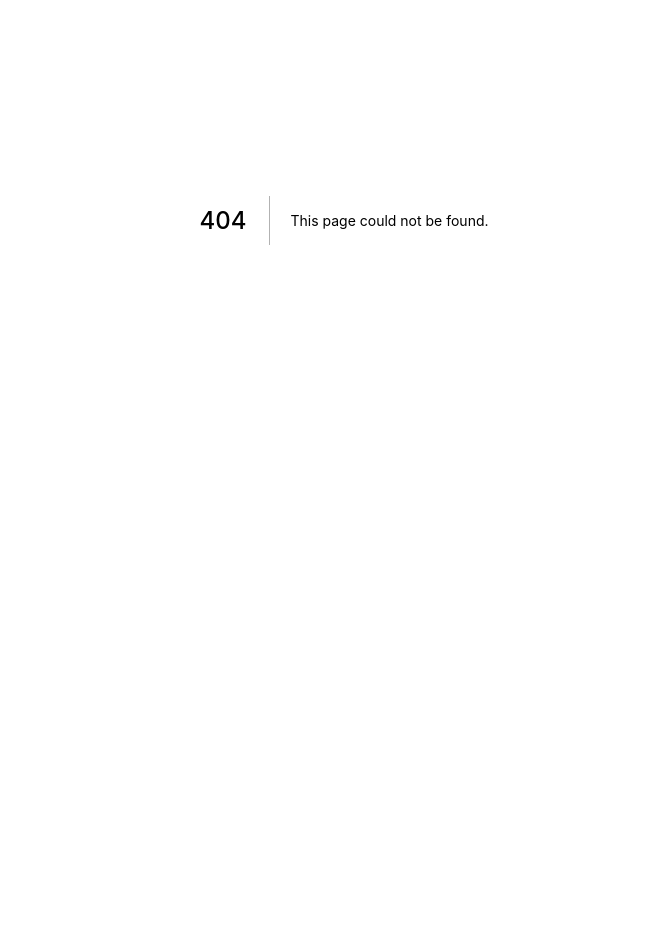
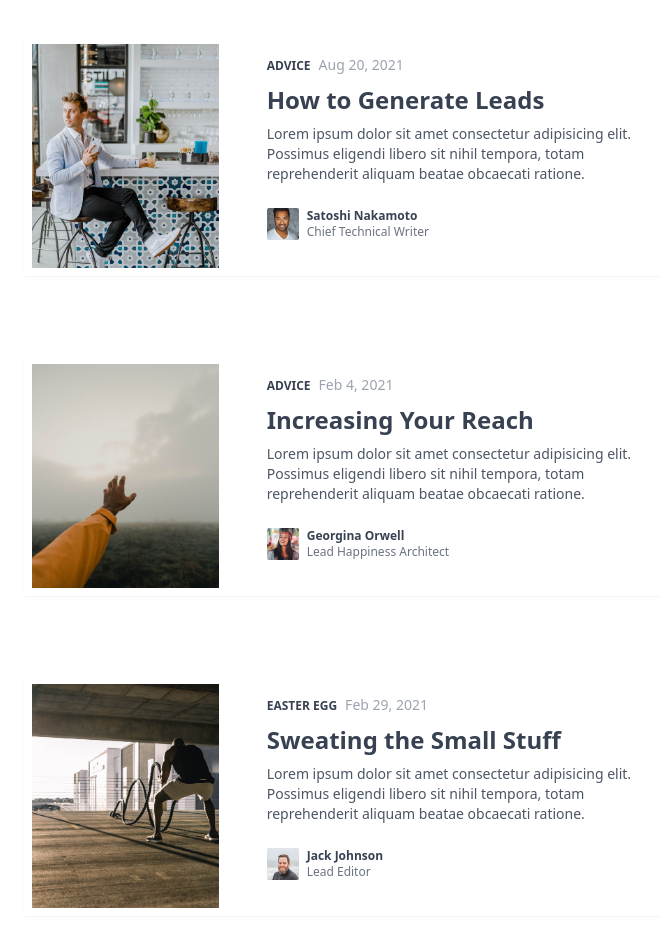
Before and after one commit to Joelynn94/agency-website, a Next.js app: page /blog in a window 1280 px wide. Before the commit this address had no page. Shown: the part 180-1126 px from the top of the page, without its empty margins (296-957 px from the left). Before the commit the page ends 800 px from the top, so only its background shows below. Built offline with nearby package versions, Linux system fonts and the light colour scheme.

Commit message:
feat: adds blog page

```diff
--- a/pages/about.js
+++ b/pages/about.js
@@ -24,8 +24,8 @@ export default function About() {
 					xmlns="http://www.w3.org/2000/svg"
 				>
 					<path
-						fill-rule="evenodd"
-						clip-rule="evenodd"
+						fillRule="evenodd"
+						clipRule="evenodd"
 						d="M0 261.859L24 256.464C48 250.299 96 239.509 144 244.904C192 250.299 240 272.649 288 261.859C336 250.299 384 206.368 432 206.368C480 206.368 528 250.299 576 256.464C624 261.859 672 228.718 720 184.017C768 139.316 816 83.824 864 89.9898C912 95.3848 960 161.666 1008 173.227C1056 184.017 1104 139.316 1152 95.3848C1200 50.6833 1248 6.75252 1296 0.586802C1344 -4.8082 1392 28.3325 1416 45.2883L1440 62.244V295H1416C1392 295 1344 295 1296 295C1248 295 1200 295 1152 295C1104 295 1056 295 1008 295C960 295 912 295 864 295C816 295 768 295 720 295C672 295 624 295 576 295C528 295 480 295 432 295C384 295 336 295 288 295C240 295 192 295 144 295C96 295 48 295 24 295H0V261.859Z"
 						fill="white"
 					/>
--- /dev/null
+++ b/pages/blog.js
@@ -0,0 +1,190 @@
+import Layout from "../components/layout";
+
+export default function Blog() {
+	return (
+		<Layout>
+			<section className="pt-32 lg:pt-40">
+				<h2 className="text-left mx-4 uppercase md:mx-0 font-medium md:text-center text-gray-600">
+					Latest Articles
+				</h2>
+				<ul className="mx-4 -mt-12 md:mx-auto md:w-11/12 lg:mx-auto lg:w-1/2">
+					<div>
+						<div className="relative">
+							<a
+								href="/lead_generation.html"
+								className="flex flex-col md:flex-row gap-x-12 p-2 md:h-60 my-20 rounded-sm overflow-hidden shadow-sm hover:shadow-md border-gray-200 bg-white custom_color_border"
+							>
+								<div className="h-60 md:h-auto md:w-2/5">
+									<img
+										className="w-full h-full object-cover"
+										src="./images/lead_generation.jpg"
+										alt="A man sitting alone in a cafe waiting for someone who will never show up."
+									/>
+								</div>
+								<div className="">
+									<div className="mt-2">
+										<span className="uppercase font-semibold text-gray-700 text-xs">
+											Advice
+										</span>
+										<span className="text-gray-400 mx-2 font-medium text-sm">
+											Aug 20, 2021
+										</span>
+									</div>
+									<h2 className="font-workSans text-2xl font-semibold my-2 text-gray-700">
+										How to Generate Leads
+									</h2>
+									<p className="text-sm mb-6 flex-grow max-w-prose text-gray-600">
+										Lorem ipsum dolor sit amet consectetur
+										adipisicing elit. Possimus eligendi
+										libero sit nihil tempora, totam
+										reprehenderit aliquam beatae obcaecati
+										ratione.
+									</p>
+									<div className="flex items-center">
+										<div className="h-8 w-8 rounded-sm overflow-hidden flex-shrink-0">
+											<img
+												className="w-full h-full object-cover object-bottom"
+												src="./images/writer-3.png"
+												alt="A smiling Satoshi Nakamoto."
+											/>
+										</div>
+										<div className="ml-2 text-xs">
+											<span className="block font-semibold text-gray-700">
+												Satoshi Nakamoto
+											</span>
+											<span className="block font-medium text-gray-500">
+												Chief Technical Writer
+											</span>
+										</div>
+									</div>
+								</div>
+							</a>
+						</div>
+
+						<div className="relative">
+							<a
+								href="/blog.html"
+								className="flex flex-col md:flex-row gap-x-12 p-2 md:h-60 my-20 rounded-sm overflow-hidden shadow-sm hover:shadow-md border-gray-200 bg-white custom_color_border"
+							>
+								<div className="h-60 md:h-auto md:w-2/5">
+									<img
+										className="w-full h-full object-cover"
+										src="./images/increasing_your_reach.jpg"
+										alt="Ahand reaching out."
+									/>
+								</div>
+								<div className="">
+									<div className="mt-2">
+										<span className="uppercase font-semibold text-gray-700 text-xs">
+											Advice
+										</span>
+										<span className="text-gray-400 mx-2 font-medium text-sm">
+											Feb 4, 2021
+										</span>
+									</div>
+									<h2 className="font-workSans text-2xl font-semibold my-2 text-gray-700">
+										Increasing Your Reach
+									</h2>
+									<p className="text-sm mb-6 flex-grow max-w-prose text-gray-600">
+										Lorem ipsum dolor sit amet consectetur
+										adipisicing elit. Possimus eligendi
+										libero sit nihil tempora, totam
+										reprehenderit aliquam beatae obcaecati
+										ratione.
+									</p>
+									<div className="flex items-center">
+										<div className="h-8 w-8 rounded-sm overflow-hidden flex-shrink-0">
+											<img
+												className="w-full h-full object-cover object-bottom"
+												src="./images/writer.png"
+												alt="A smiling female George Orwell."
+											/>
+										</div>
+										<div className="ml-2 text-xs">
+											<span className="block font-semibold text-gray-700">
+												Georgina Orwell
+											</span>
+											<span className="block font-medium text-gray-500">
+												Lead Happiness Architect
+											</span>
+										</div>
+									</div>
+								</div>
+							</a>
+						</div>
+
+						<div className="relative">
+							<a
+								href="/blog.html"
+								className="flex flex-col md:flex-row gap-x-12 p-2 md:h-60 my-20 rounded-sm overflow-hidden shadow-sm hover:shadow-md border-gray-200 bg-white custom_color_border"
+							>
+								<div className="h-60 md:h-auto md:w-2/5">
+									<img
+										className="w-full h-full object-cover"
+										src="./images/sweating_the_small_stuff.jpg"
+										alt="A man working out and sweating... a lot."
+									/>
+								</div>
+								<div className="">
+									<div className="mt-2">
+										<span className="uppercase font-semibold text-gray-700 text-xs">
+											Easter Egg
+										</span>
+										<span className="text-gray-400 mx-2 font-medium text-sm">
+											Feb 29, 2021
+										</span>
+									</div>
+									<h2 className="font-workSans text-2xl font-semibold my-2 text-gray-700">
+										Sweating the Small Stuff
+									</h2>
+									<p className="text-sm mb-6 flex-grow max-w-prose text-gray-600">
+										Lorem ipsum dolor sit amet consectetur
+										adipisicing elit. Possimus eligendi
+										libero sit nihil tempora, totam
+										reprehenderit aliquam beatae obcaecati
+										ratione.
+									</p>
+									<div className="flex items-center">
+										<div className="h-8 w-8 rounded-sm overflow-hidden flex-shrink-0">
+											<img
+												className="w-full h-full object-cover object-bottom"
+												src="./images/writer-2.png"
+												alt="A smiling female Jack Johnson."
+											/>
+										</div>
+										<div className="ml-2 text-xs">
+											<span className="block font-semibold text-gray-700">
+												Jack Johnson
+											</span>
+											<span className="block font-medium text-gray-500">
+												Lead Editor
+											</span>
+										</div>
+									</div>
+								</div>
+							</a>
+						</div>
+					</div>
+				</ul>
+			</section>
+
+			<section className="pt-24 pb-32 lg:pt-32 lg:pb-40 mx-8 lg:mx-0">
+				<div className="relative flex justify-center">
+					<div className="relative">
+						<div className="p-20 text-center bg-white custom_color_border-thick">
+							<h2 className="text-3xl font-bold mb-14 text-gray-900">
+								Ready to Get Started?
+							</h2>
+							<a
+								className="inline-block uppercase text-center cursor-pointer font-semibold px-5 py-2 lg:px-10 border bg-gray-900 text-gray-50 mx-2 lg:mx-8 transition-all duration-300 shadow-sm hover:bg-gray-700 hover:shadow-md focus:ring-2 focus:ring-blue-300"
+								href="/pricing.html"
+							>
+								View Pricing
+							</a>
+						</div>
+					</div>
+				</div>
+			</section>
+		</Layout>
+	);
+}
--- a/pages/contact.js
+++ b/pages/contact.js
@@ -3,18 +3,18 @@ import Layout from "../components/layout";
 export default function Contact() {
 	return (
 		<Layout>
-			<section class="pt-16">
-				<div class="w-full lg:flex mt-6">
-					<div class="contact_info relative flex-grow justify-center px-8 lg:px-20 flex items-center py-20 lg:py-48">
+			<section className="pt-16">
+				<div className="w-full lg:flex mt-6">
+					<div className="contact_info relative flex-grow justify-center px-8 lg:px-20 flex items-center py-20 lg:py-48">
 						<div>
-							<h2 class="font-medium mb-5 text-blue-50">
+							<h2 className="font-medium mb-5 text-blue-50">
 								Contact Us
 							</h2>
 							<div>
-								<div class="flex items-center mb-10">
-									<div class="w-10 h-10 flex items-center justify-center p-2 rounded-full mr-6 bg-white">
+								<div className="flex items-center mb-10">
+									<div className="w-10 h-10 flex items-center justify-center p-2 rounded-full mr-6 bg-white">
 										<svg
-											class="text-green-500 fill-current"
+											className="text-green-500 fill-current"
 											width="18"
 											height="18"
 											viewBox="0 0 18 18"
@@ -35,10 +35,10 @@ export default function Contact() {
 										</svg>
 									</div>
 									<div>
-										<span class="block text-xs font-medium text-green-100 uppercase tracking-widest">
+										<span className="block text-xs font-medium text-green-100 uppercase tracking-widest">
 											Telephone Number
 										</span>
-										<span class="block font-medium text-blue-50">
+										<span className="block font-medium text-blue-50">
 											<a href="tel:+27813434552">
 												(+27) 81 343 4552
 											</a>
@@ -46,10 +46,10 @@ export default function Contact() {
 									</div>
 								</div>
 							</div>
-							<div class="flex items-center mb-10">
-								<div class="w-10 h-10 flex items-center justify-center p-2 rounded-full mr-6 bg-white">
+							<div className="flex items-center mb-10">
+								<div className="w-10 h-10 flex items-center justify-center p-2 rounded-full mr-6 bg-white">
 									<svg
-										class="text-green-500 fill-current"
+										className="text-green-500 fill-current"
 										width="16"
 										height="12"
 										viewBox="0 0 16 12"
@@ -60,27 +60,27 @@ export default function Contact() {
 									</svg>
 								</div>
 								<div>
-									<span class="block text-xs font-medium text-green-100 uppercase tracking-widest">
+									<span className="block text-xs font-medium text-green-100 uppercase tracking-widest">
 										Email Address
 									</span>
-									<span class="block font-medium text-blue-50">
+									<span className="block font-medium text-blue-50">
 										<a href="mailto:accounting@business.com">
 											agency@business.com
 										</a>
 									</span>
 								</div>
 							</div>
-							<div class="flex items-center mb-10">
-								<div class="w-10 h-10 flex items-center justify-center p-2 rounded-full mr-6 bg-white">
+							<div className="flex items-center mb-10">
+								<div className="w-10 h-10 flex items-center justify-center p-2 rounded-full mr-6 bg-white">
 									<svg
-										class="text-green-500 fill-current"
+										className="text-green-500 fill-current"
 										width="18"
 										height="18"
 										viewBox="0 0 18 18"
 										fill="none"
 										xmlns="http://www.w3.org/2000/svg"
 									>
-										<g clip-path="url(#clip0)">
+										<g clipPath="url(#clip0)">
 											<path d="M17.4284 4.87413L15.4017 3.31253C15.264 3.22412 15.1142 3.15601 14.9571 3.11029C14.8006 3.05964 14.6377 3.03148 14.4733 3.02666H8.63987L9.32339 7.29333H14.4733C14.6132 7.29333 14.7881 7.26176 14.9562 7.2097C15.1244 7.15765 15.2865 7.08597 15.4008 7.00832L17.4275 5.44501C17.5427 5.36736 17.5999 5.2641 17.5999 5.16C17.5999 5.05589 17.5427 4.95264 17.4284 4.87413V4.87413ZM7.78654 1.32H6.9332C6.82004 1.32 6.71152 1.36495 6.6315 1.44496C6.55149 1.52498 6.50654 1.6335 6.50654 1.74666V4.73333H3.65982C3.51816 4.73333 3.34408 4.7649 3.17598 4.81781C3.00702 4.86901 2.84574 4.93984 2.73139 5.0192L0.704723 6.5808C0.589523 6.65845 0.533203 6.76256 0.533203 6.86666C0.533203 6.96992 0.589523 7.07317 0.704723 7.15253L2.73139 8.71584C2.84574 8.79349 3.00702 8.86517 3.17598 8.91637C3.34408 8.96842 3.51816 9 3.65982 9H6.50654V16.2533C6.50654 16.3665 6.55149 16.475 6.6315 16.555C6.71152 16.635 6.82004 16.68 6.9332 16.68H7.78654C7.8997 16.68 8.00822 16.635 8.08824 16.555C8.16825 16.475 8.2132 16.3665 8.2132 16.2533V1.74666C8.2132 1.6335 8.16825 1.52498 8.08824 1.44496C8.00822 1.36495 7.8997 1.32 7.78654 1.32V1.32Z" />
 										</g>
 										<defs>
@@ -96,96 +96,96 @@ export default function Contact() {
 									</svg>
 								</div>
 								<div>
-									<span class="block text-xs font-medium text-green-100 uppercase tracking-widest">
+									<span className="block text-xs font-medium text-green-100 uppercase tracking-widest">
 										Physical Address
 									</span>
-									<span class="block font-medium text-blue-50">
+									<span className="block font-medium text-blue-50">
 										3 Abbey Rd, London, United Kingdom
 									</span>
 								</div>
 							</div>
 						</div>
 					</div>
-					<div class="flex-grow justify-center bg-white px-8 lg:px-20 py-20 lg:py-48">
-						<div class="flex justify-center">
+					<div className="flex-grow justify-center bg-white px-8 lg:px-20 py-20 lg:py-48">
+						<div className="flex justify-center">
 							<div>
-								<h2 class="text-xl lg:text-xl font-medium mb-1 text-gray-700">
+								<h2 className="text-xl lg:text-xl font-medium mb-1 text-gray-700">
 									Have a Question?
 								</h2>
-								<span class="text-sm mb-4 text-gray-400">
+								<span className="text-sm mb-4 text-gray-400">
 									Pop us a message and we'll get in touch.
 								</span>
 								<form
 									name="contact"
 									data-netlify="true"
-									autocomplete="off"
+									autoComplete="off"
 									netlify-honeypot="bot-field"
 								>
-									<p class="hidden">
+									<p className="hidden">
 										<label>
 											Don't fill this out if you're human:{" "}
 											<input name="bot-field" />
 										</label>
 									</p>
-									<div class="relative z-0 mt-6 bg-gray-50 rounded">
+									<div className="relative z-0 mt-6 bg-gray-50 rounded">
 										<input
 											id="name"
 											type="text"
 											pattern="\S+.*"
-											class="block p-2.5 w-full text-sm text-gray-800 bg-transparent border-0 border-b-2 border-gray-300 appearance-none focus:outline-none focus:ring-0 focus:border-blue-600 peer"
+											className="block p-2.5 w-full text-sm text-gray-800 bg-transparent border-0 border-b-2 border-gray-300 appearance-none focus:outline-none focus:ring-0 focus:border-blue-600 peer"
 											placeholder=" "
 										/>
 										<label
 											htmlFor="name"
-											class="absolute text-sm text-gray-500 duration-300 transform -translate-y-7 scale-75 top-3 -z-10 origin-[0] peer-focus:left-0 peer-focus:text-blue-600 peer-placeholder-shown:scale-100 peer-placeholder-shown:translate-y-0 peer-focus:scale-75 peer-focus:-translate-y-7 pl-2.5"
+											className="absolute text-sm text-gray-500 duration-300 transform -translate-y-7 scale-75 top-3 -z-10 origin-[0] peer-focus:left-0 peer-focus:text-blue-600 peer-placeholder-shown:scale-100 peer-placeholder-shown:translate-y-0 peer-focus:scale-75 peer-focus:-translate-y-7 pl-2.5"
 										>
 											Name
 										</label>
 									</div>
-									<div class="relative z-0 mt-6 bg-gray-50 rounded">
+									<div className="relative z-0 mt-6 bg-gray-50 rounded">
 										<input
 											id="email"
 											type="email"
-											class="block p-2.5 w-full text-sm text-gray-800 bg-transparent border-0 border-b-2 border-gray-300 appearance-none focus:outline-none focus:ring-0 focus:border-blue-600 peer"
+											className="block p-2.5 w-full text-sm text-gray-800 bg-transparent border-0 border-b-2 border-gray-300 appearance-none focus:outline-none focus:ring-0 focus:border-blue-600 peer"
 											placeholder=" "
 										/>
 										<label
 											htmlFor="email"
-											class="absolute text-sm text-gray-500 duration-300 transform -translate-y-7 scale-75 top-3 -z-10 origin-[0] peer-focus:left-0 peer-focus:text-blue-600 peer-placeholder-shown:scale-100 peer-placeholder-shown:translate-y-0 peer-focus:scale-75 peer-focus:-translate-y-7 pl-2.5"
+											className="absolute text-sm text-gray-500 duration-300 transform -translate-y-7 scale-75 top-3 -z-10 origin-[0] peer-focus:left-0 peer-focus:text-blue-600 peer-placeholder-shown:scale-100 peer-placeholder-shown:translate-y-0 peer-focus:scale-75 peer-focus:-translate-y-7 pl-2.5"
 										>
 											Email
 										</label>
 									</div>
-									<div class="mt-6">
+									<div className="mt-6">
 										<label
-											for="message"
-											class="block mb-2 text-sm font-medium text-gray-800"
+											htmlFor="message"
+											className="block mb-2 text-sm font-medium text-gray-800"
 										>
 											Your message
 										</label>
 										<textarea
 											id="message"
 											rows="4"
-											class="block p-2.5 w-full text-sm text-gray-900 bg-gray-50 rounded border border-gray-300 focus:ring-blue-500 focus:border-blue-500"
+											className="block p-2.5 w-full text-sm text-gray-900 bg-gray-50 rounded border border-gray-300 focus:ring-blue-500 focus:border-blue-500"
 											placeholder=" "
 										></textarea>
 									</div>
 									<button
 										type="submit"
 										id="submit-button"
-										class="w-full font-semibold rounded-md uppercase text-center px-5 py-3 shadow-md my-4 lg:mb-0 bg-gradient-to-r from-blue-500 to-green-400 text-green-50 focus:ring-4 focus:ring-blue-300 hover:from-blue-400 hover:to-green-300"
+										className="w-full font-semibold rounded-md uppercase text-center px-5 py-3 shadow-md my-4 lg:mb-0 bg-gradient-to-r from-blue-500 to-green-400 text-green-50 focus:ring-4 focus:ring-blue-300 hover:from-blue-400 hover:to-green-300"
 									>
 										Send Message
 									</button>
 									<span
 										id="success"
-										class="hidden absolute mt-2 px-4 py-2 font-medium border rounded-sm border-green-500 bg-green-100 text-green-600"
+										className="hidden absolute mt-2 px-4 py-2 font-medium border rounded-sm border-green-500 bg-green-100 text-green-600"
 									>
 										Thanks! We'll be in touch soon.
 									</span>
 									<span
 										id="error"
-										class="hidden absolute mt-2 px-4 py-2 font-medium border rounded-sm border-red-500 bg-red-100 text-red-600"
+										className="hidden absolute mt-2 px-4 py-2 font-medium border rounded-sm border-red-500 bg-red-100 text-red-600"
 									>
 										Whoops... Something went wrong.
 									</span>
--- a/pages/pricing.js
+++ b/pages/pricing.js
@@ -6,10 +6,10 @@ export default function Pricing() {
 			<section className="min-h-screen pt-40 pb-24 lg:py-48 flex justify-center items-center py-32 px-12 bg-gray-100">
 				<div className="text-center font-semibold">
 					<h1 className="text-5xl">
-						<span class="text-green-500 tracking-wide">
+						<span className="text-green-500 tracking-wide">
 							Flexible{" "}
 						</span>
-						<span class="text-gray-800">Plans</span>
+						<span className="text-gray-800">Plans</span>
 					</h1>
 					<p className="pt-6 text-xl text-gray-500 font-normal w-full px-4 md:px-8 md:w-full">
 						Choose a plan that works best for you and your business.
```
Also changed, not shown: 1 other file (tests, documents, lock files or other folders).
